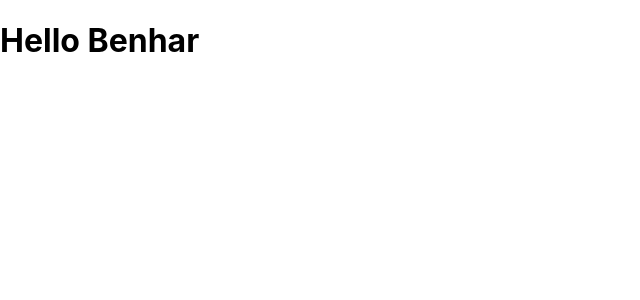
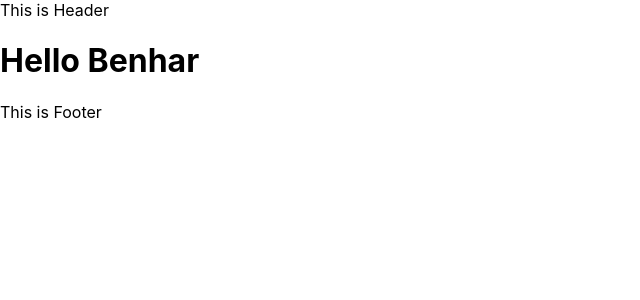
Before and after one commit to benharlucas/blm-reactjs, a React (Create React App) app: page / in a window 1280 px wide. Shown: the top 300 px of the page, without its empty margins (0-640 px from the left). Built offline with nearby package versions, Linux system fonts and the light colour scheme.

Commit message:
Second commit

```diff
--- a/src/App.js
+++ b/src/App.js
@@ -1,10 +1,16 @@
 import logo from './logo.svg';
 import './App.css';
+import Header from './components/Header'
+import Footer from './components/Footer'
 
-function App(){
+function App() {
   return (
     <>
+    <Header/>
+   <main>
     <h1> Hello Benhar</h1>
+    </main>
+    <Footer />
     </>
   );
 }
--- a/src/components/Footer.js
+++ b/src/components/Footer.js
@@ -0,0 +1,11 @@
+import React from 'react'
+
+const Footer = () => {
+  return (
+    <footer>
+        This is Footer
+        </footer>
+  )
+}
+
+export default Footer
--- a/src/components/Header.js
+++ b/src/components/Header.js
@@ -1,16 +1,11 @@
 import React from 'react'
 
-
 const Header = () => {
-    const home = 'Home';
-    const aboutUs = 'About us'
-
-    return (
-        <header>
-            <p>{home} {about us}</p>
-        </header>
-    )
-
-};
+  return (
+    <header>
+This is Header
+</header>
+  )
+}
 
 export default Header
```
